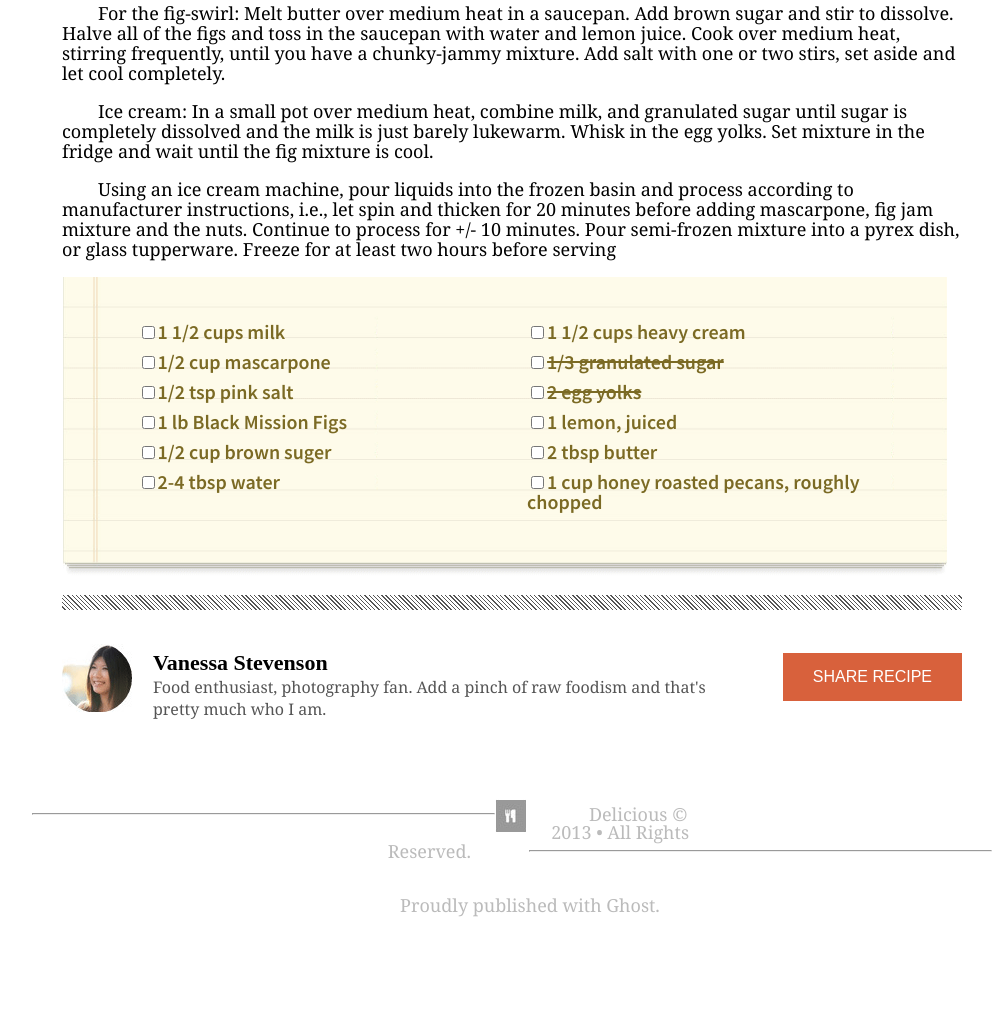
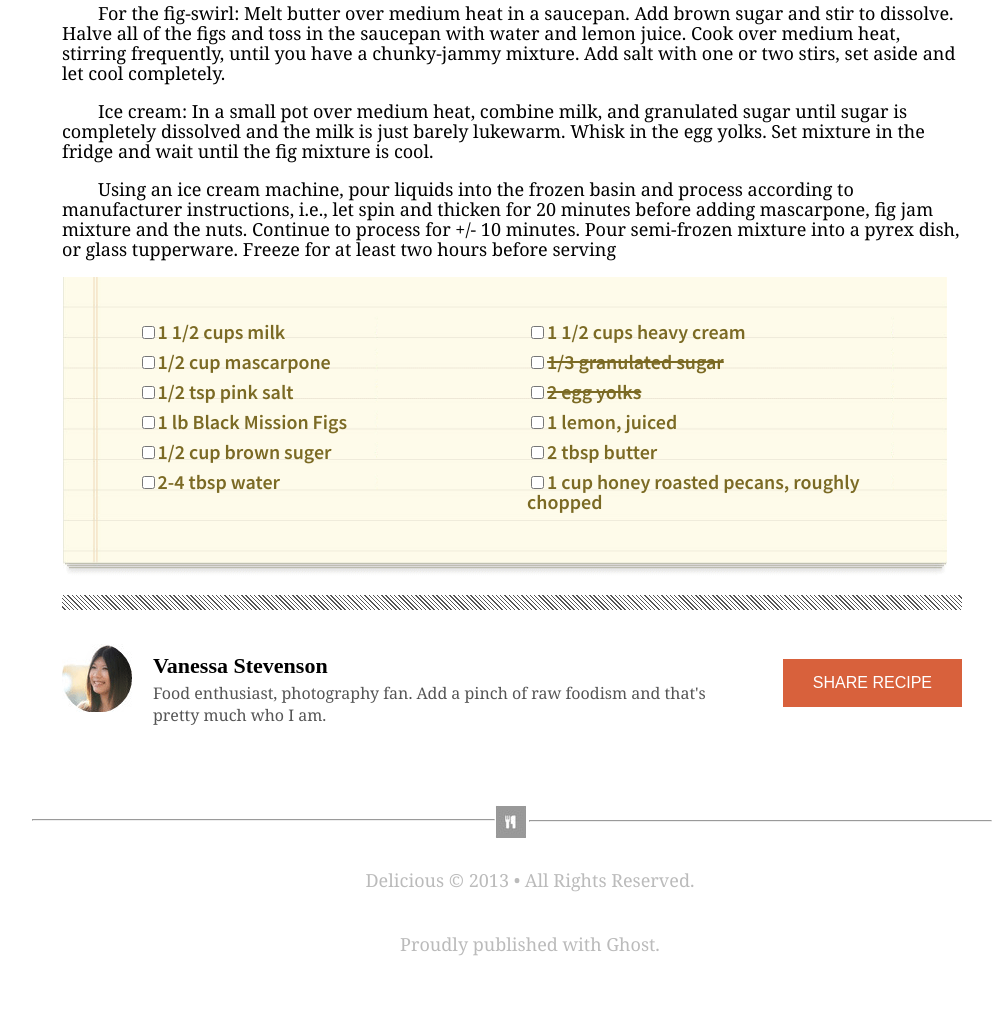
Before and after one commit to bobmcphe/chocolate-pizza, a plain HTML site: page index.html in a window 1280 px wide. Shown: the part 854-1875 px from the top of the page, without its empty margins (128-1121 px from the left). Before the commit the page ends 1836 px from the top, so only its background shows below. Drawn offline with Linux system fonts and the light colour scheme; a script that the page names is missing.

Commit message:
adjusting the footer divider

```diff
--- a/style.css
+++ b/style.css
@@ -217,7 +217,7 @@ main hr {
 /* FOOTER SECTION =======================*/
 
 h3 {
-    padding-top: -50px;
+    /* padding-top: -50px; */
     display: inline;
     margin-top: -50px;
 }
@@ -226,6 +226,7 @@ footer article h3 {
     display: inline;
     font-size: 22px;
     margin-top: -55px;
+    line-height: 32px;
 }
 
 footer article p {
@@ -253,13 +254,13 @@ footer button {
     width: max-content;
     text-align: center;
     padding: 50px;
-    padding-top: 0px;
+    padding-top: 50px;
 
   }
 #copywrite p{
     color: #bbbbbb;
     line-height: 18px;
-    margin-top: 0px;
+    margin-top: 10px;
     padding: 0px;
 }
 
@@ -286,9 +287,13 @@ footer img {
 
 #bio {
     display: inline;
-
 }
 
 #footerDivider {
     padding-top: 85px;
 }
+
+#footerDivider img {
+    padding-bottom: 0px;
+    margin-bottom: -26px;
+}
```
